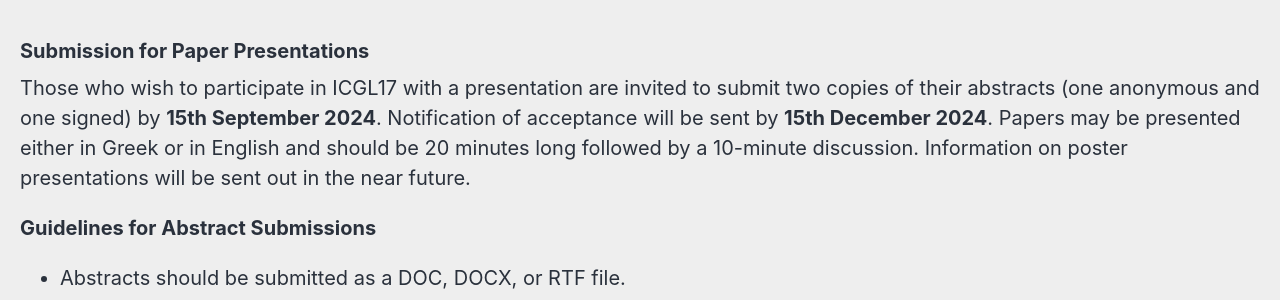
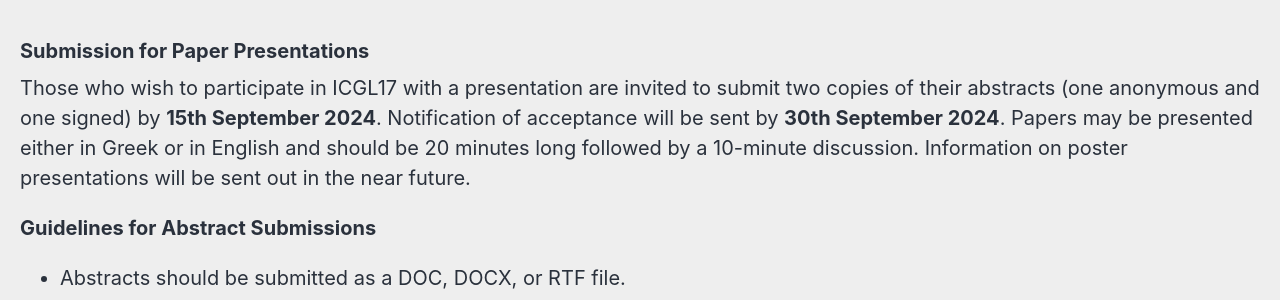
Before and after one commit to roryleung/ICGL17, a Jekyll site: the page built from _pages/cfp.md, in a window 1280 px wide. Shown: the part 754-1054 px from the top of the page. Built offline with Jekyll 4.4.1, drawn with Linux system fonts in a browser that asks for light colours; cached includes are drawn as plain includes; nearby versions of some CDN libraries.

Commit message:
Update cfp.md

```diff
--- a/_pages/cfp.md
+++ b/_pages/cfp.md
@@ -16,7 +16,7 @@ ICGL has been held every two years since 1993 and focuses on all aspects of the
 
 ### Submission for Paper Presentations
 
-Those who wish to participate in ICGL17 with a presentation are invited to submit two copies of their abstracts (one anonymous and one signed) by **15th September 2024**. Notification of acceptance will be sent by **15th December 2024**. Papers may be presented either in Greek or in English and should be 20 minutes long followed by a 10-minute discussion. Information on poster presentations will be sent out in the near future.
+Those who wish to participate in ICGL17 with a presentation are invited to submit two copies of their abstracts (one anonymous and one signed) by **15th September 2024**. Notification of acceptance will be sent by **30th September 2024**. Papers may be presented either in Greek or in English and should be 20 minutes long followed by a 10-minute discussion. Information on poster presentations will be sent out in the near future.
 
 **Guidelines for Abstract Submissions**
 - Abstracts should be submitted as a DOC, DOCX, or RTF  file.
```
